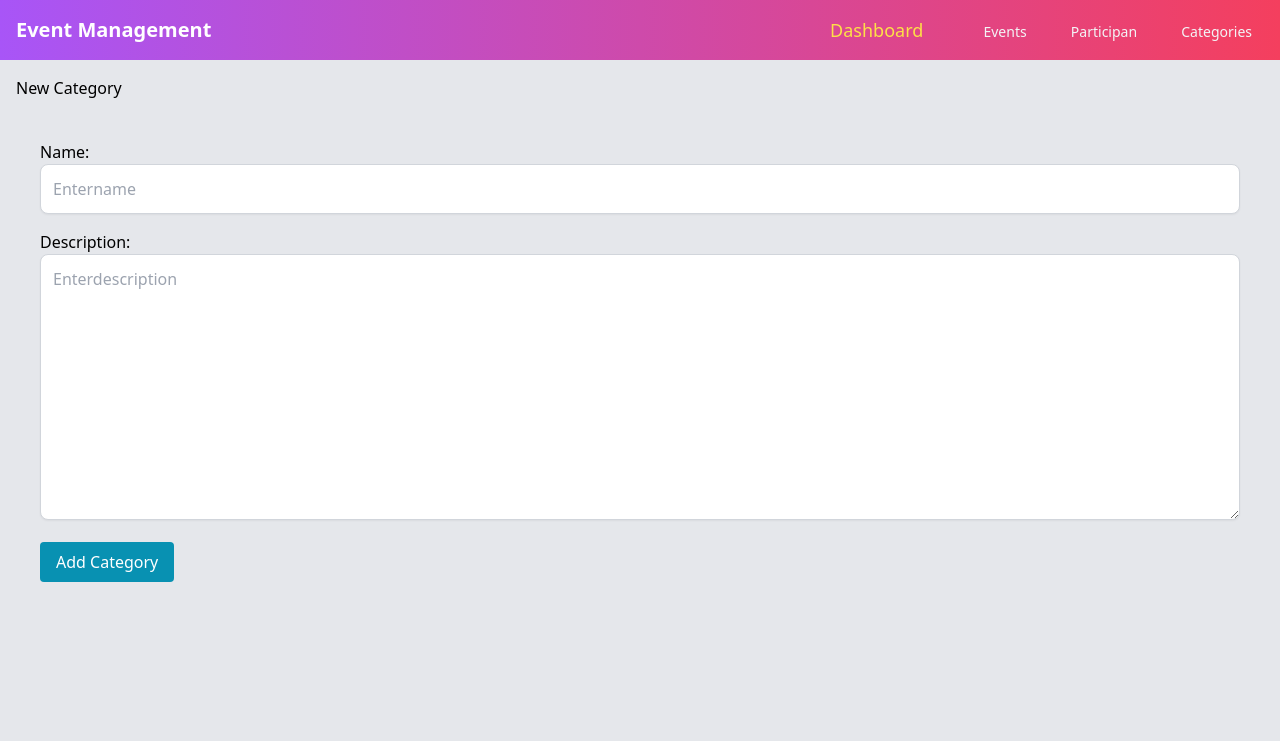
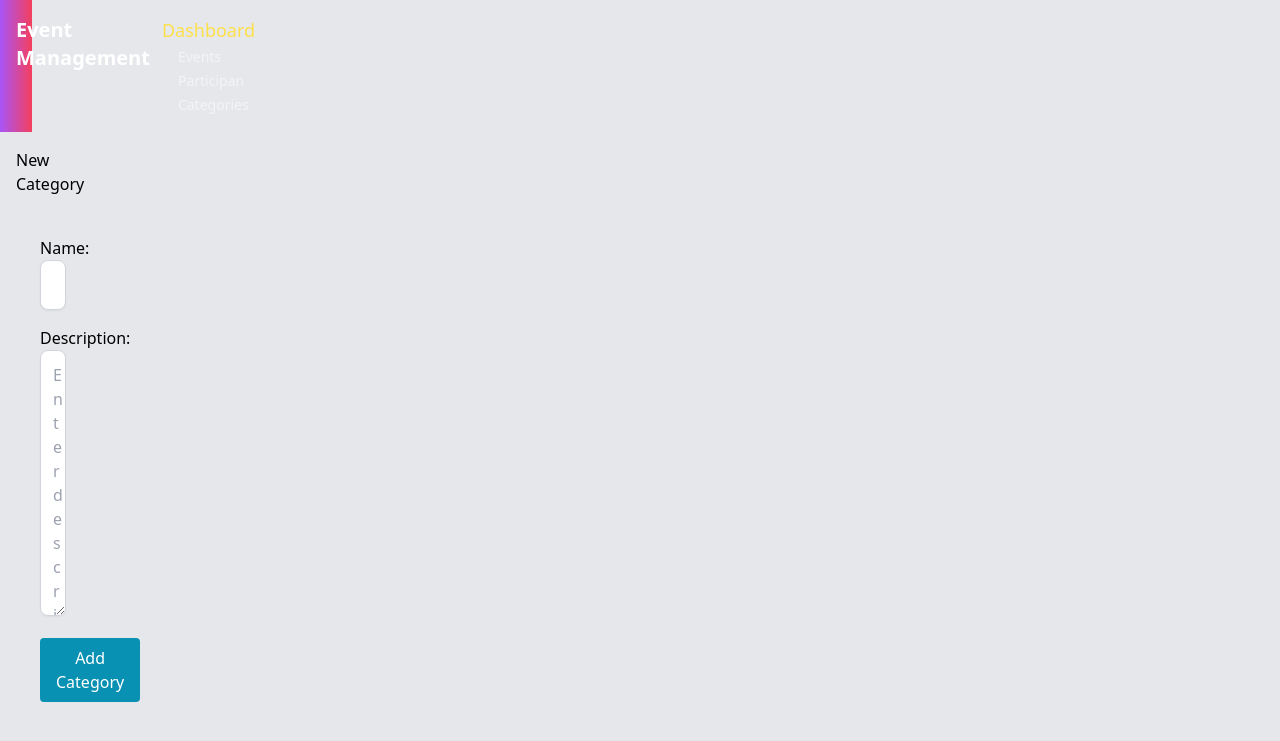
Before and after one commit to abtahi2024/Event_Management, a Django app: page /categories/ in a window 1280 px wide. Shown: the top 741 px of the page. Run offline with Django 5.2, Linux system fonts and the light colour scheme; some libraries are stand-ins or nearby versions.

Commit message:
replayes2

```diff
--- a/even/templates/home.html
+++ b/even/templates/home.html
@@ -9,7 +9,7 @@
      html,body {
         margin: 0;
         padding: 0;
-        width: 100%;
+        width: 0%;
       }
     </style>
   </head>
```
